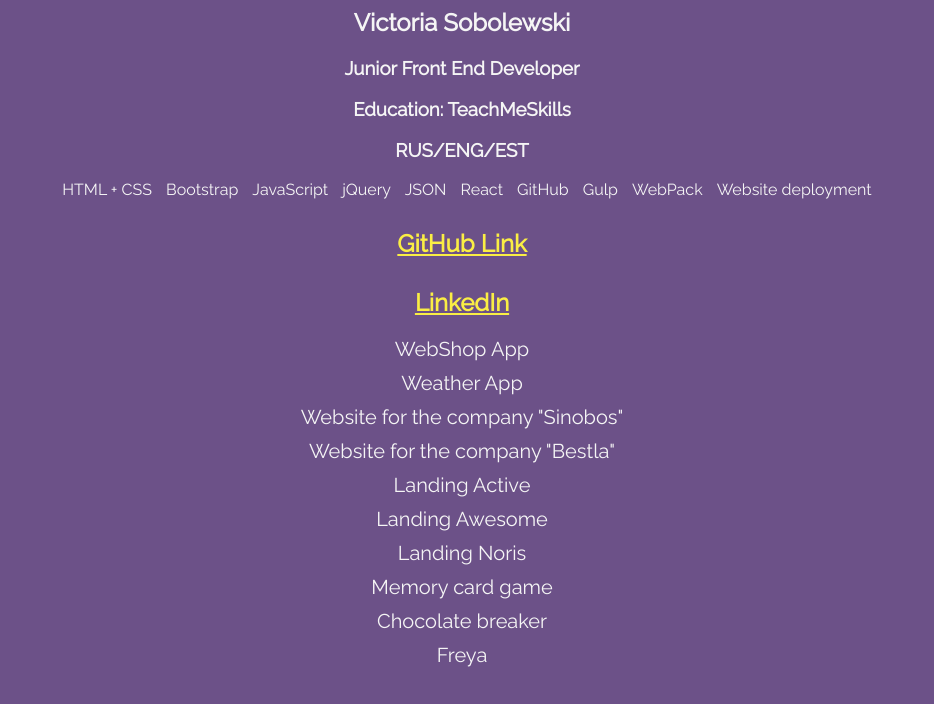
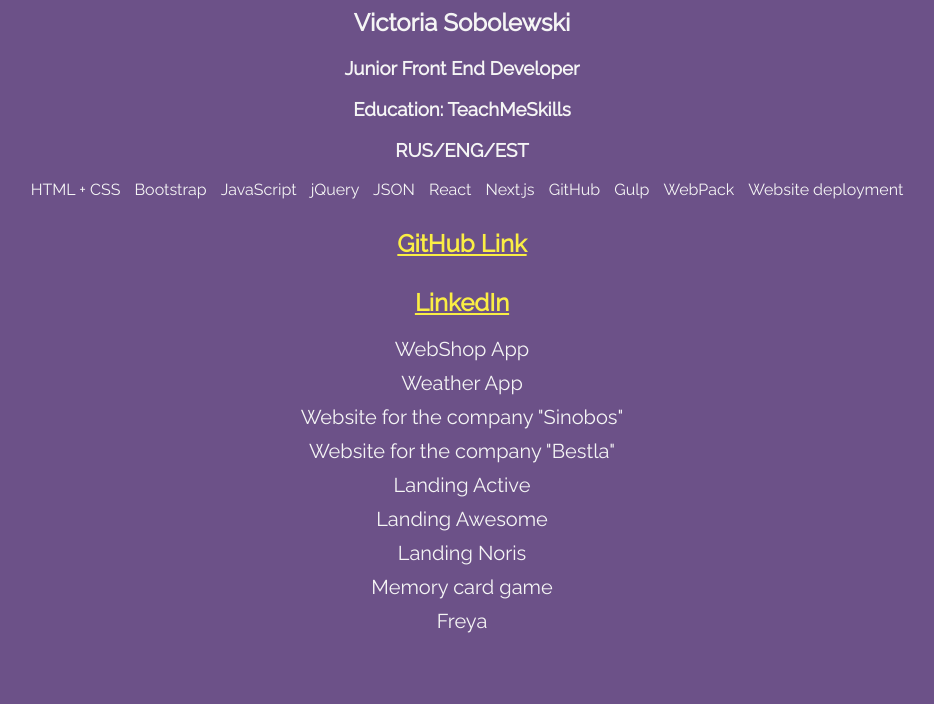
Before and after one commit to viktoriia-ko/viktoriia-ko.github.io, a plain HTML site: page index.html in a window 1280 px wide. Shown: the part 80-784 px from the top of the page, without its empty margins (178-1112 px from the left). Drawn offline with Linux system fonts and the light colour scheme.

Commit message:
Update index.html

```diff
--- a/index.html
+++ b/index.html
@@ -22,6 +22,7 @@
     <span>jQuery</span>
     <span>JSON</span>
     <span>React</span>
+    <span>Next.js</span>
     <span>GitHub</span>
     <span>Gulp</span>
     <span>WebPack</span>
@@ -40,7 +41,6 @@
       <li><a href="LandingAwesome/index.html">Landing Awesome</a></li>
       <li><a href="landingNoris/index.html">Landing Noris</a></li>
       <li><a href="memoGame/index.html">Memory card game</a></li>
-      <li><a href="BreakChocolate/index.html">Chocolate breaker</a></li>
       <li><a href="Freya/main.html">Freya</a></li>
     </ul>
   </body>
```
